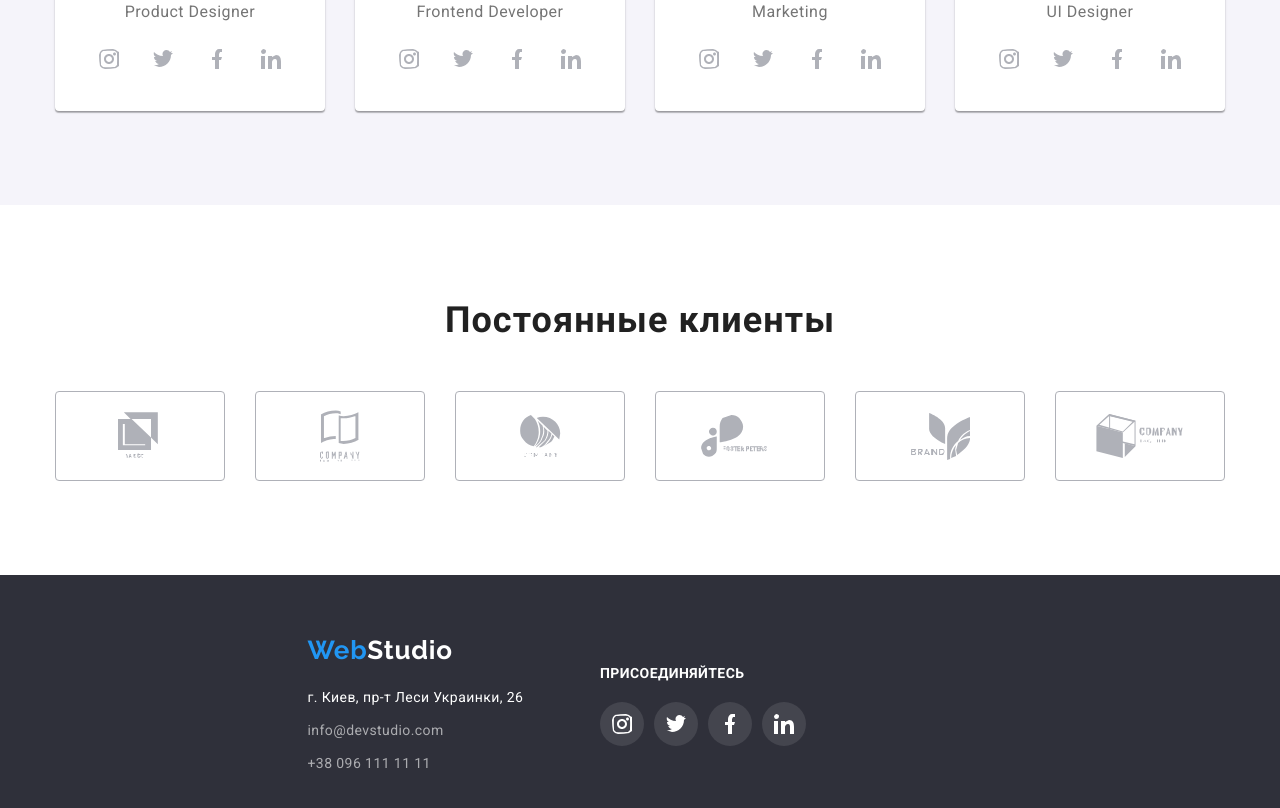
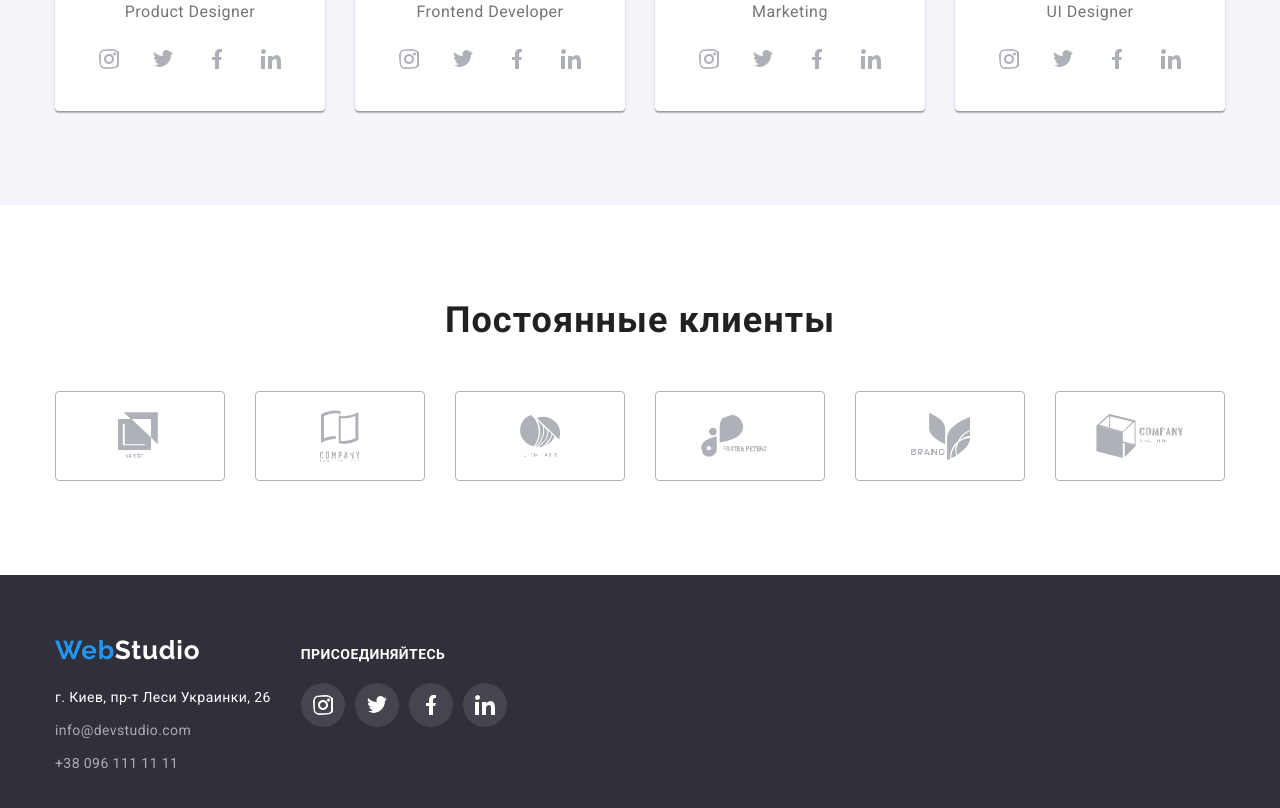
Before and after one commit to YermakovaDina/goit-markup-hw-04, a plain HTML site: page index.html in a window 1280 px wide. Shown: the part 2106-2914 px from the top of the page. Drawn offline with nearby package versions, Linux system fonts and the light colour scheme.

Commit message:
footer correction

```diff
--- a/css/styles.css
+++ b/css/styles.css
@@ -475,8 +475,7 @@ body {
   fill: var(--accent-color);
 }
 
-/* Подвал
-установить секцию как Наша команда, заполнить по принципу*/
+/* Подвал */
 
 .footer {
   background: var(--dark-bg-color);
@@ -484,16 +483,12 @@ body {
   padding-bottom: 60px;
 }
 
-.footer .secondary {
+.secondary {
   display: flex;
-  justify-content: center;
-  align-items: center;
-  margin-left: -30px;
-  --grid-item: 4;
+  align-items: baseline;
 }
 
-.navigation {
-  flex-basis: calc((100% - 30px * var(--grid-item)) / var(--grid-item));
+.navigation + .navigation {
   margin-left: 30px;
 }
 
```
